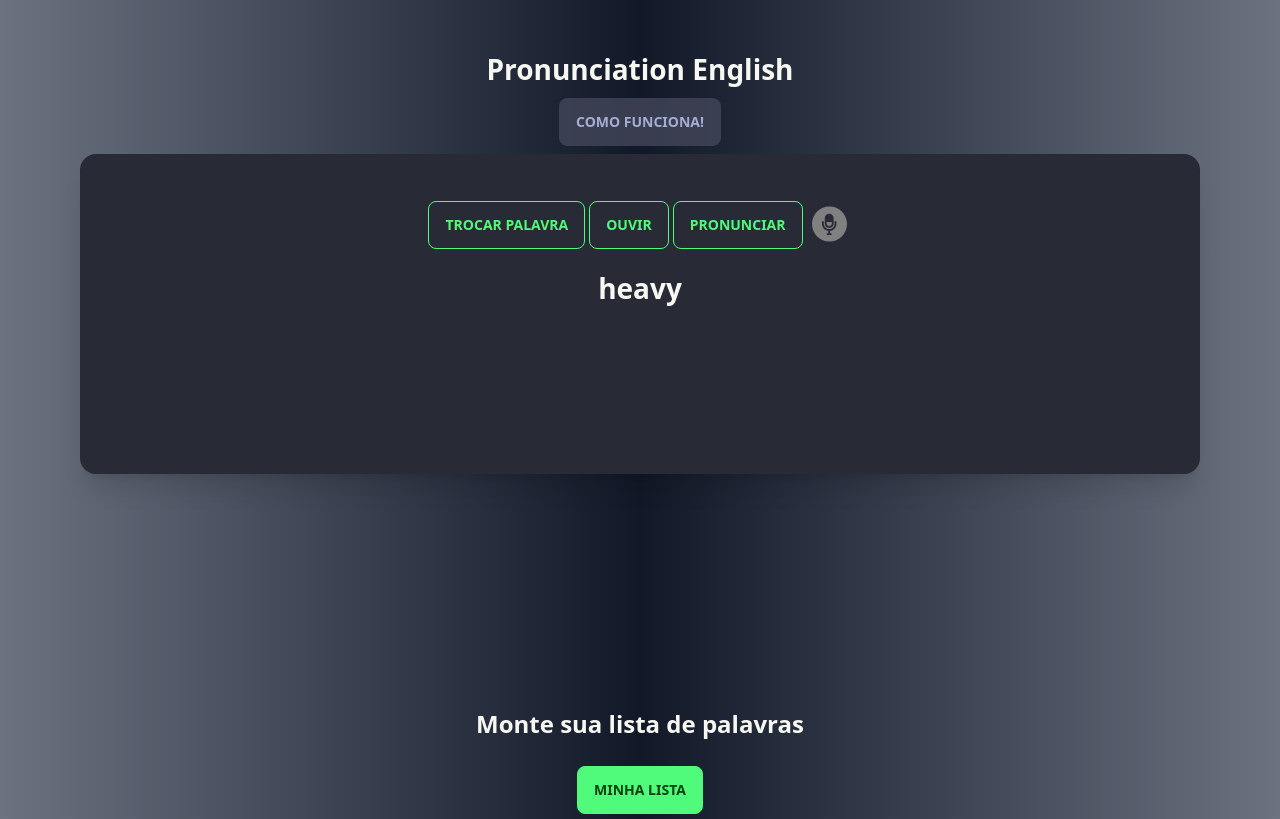
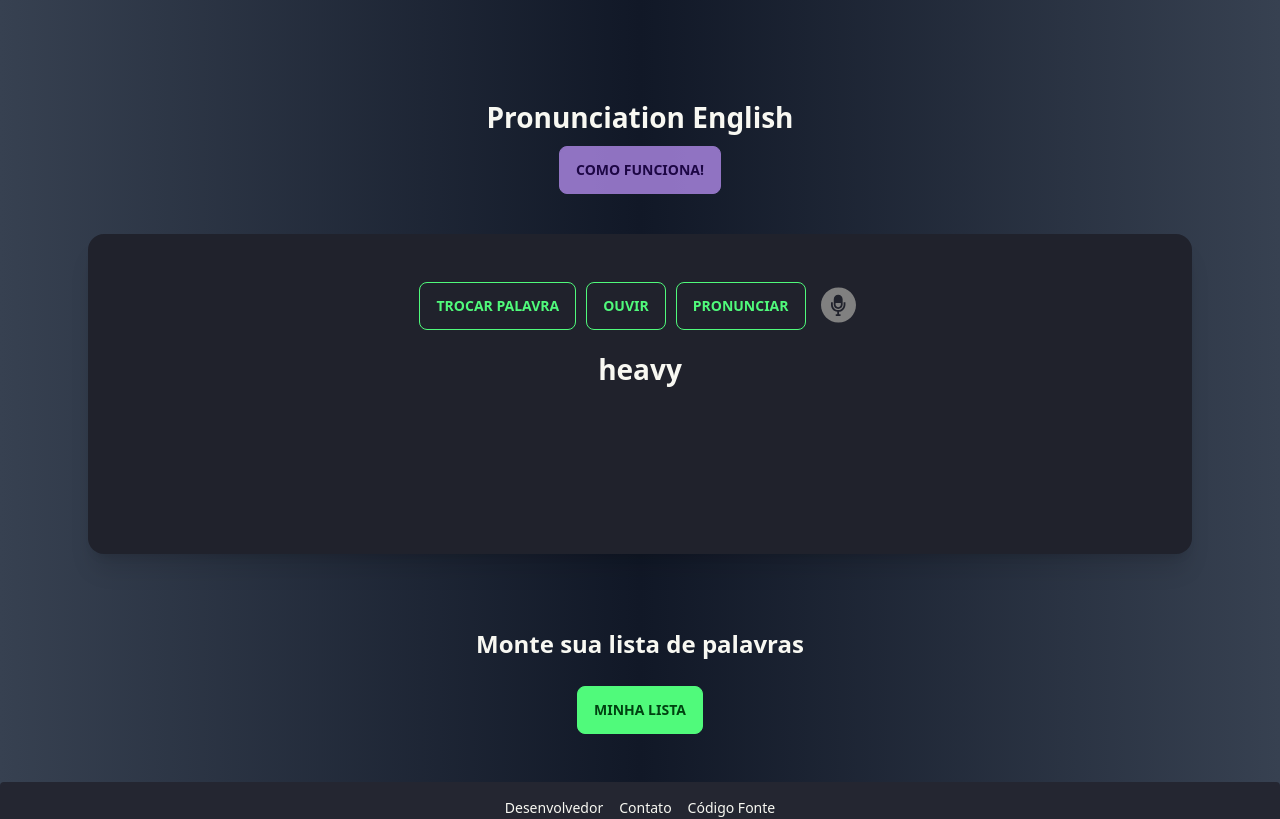
Before and after one commit to AlanStall/practice-english, a React (Vite) app: page / in a window 1280 px wide. Shown: the top 819 px of the page. Built offline with nearby package versions, Linux system fonts and the light colour scheme.

Commit message:
last details

```diff
--- a/index.html
+++ b/index.html
@@ -5,7 +5,7 @@
     <meta name="viewport" content="width=device-width, initial-scale=1.0" />
     <link href="/dist/output.css" rel="stylesheet">
     <meta name="description" content="Pratique a pronúncia das principais palavras em inglês.">
-    <title>Pronunciation English</title>
+    <title>Pratique sua pronúncia em inglês</title>
   </head>
   <body>
     <div id="root"></div>
--- a/package.json
+++ b/package.json
@@ -12,13 +12,10 @@
     "format": "prettier --write \".\\**\\*.{js,jsx,ts,tsx,css,md,json}\" --config .\\.prettierrc"
   },
   "dependencies": {
-    "localforage": "^1.10.0",
-    "match-sorter": "^6.3.1",
     "react": "^18.2.0",
     "react-copy-to-clipboard": "^5.1.0",
     "react-dom": "^18.2.0",
-    "react-router-dom": "^6.4.0-pre.15",
-    "sort-by": "^0.0.2"
+    "react-router-dom": "^6.4.0-pre.15"
   },
   "devDependencies": {
     "@types/react": "^18.0.17",
--- /dev/null
+++ b/src/App.jsx
@@ -0,0 +1,13 @@
+import { Outlet } from 'react-router-dom';
+import { Footer } from './Components/Footer';
+
+export function App() {
+  return (
+    <div className='flex flex-col h-screen justify-between bg-gradient-to-r from-gray-700 via-gray-900 to-gray-700 pt-2 lg:pt-10'>
+      <div className="container mx-auto p-2">
+        < Outlet />
+      </div>
+      < Footer />
+    </div>
+  );
+}
--- a/src/Components/Footer.jsx
+++ b/src/Components/Footer.jsx
@@ -8,22 +8,22 @@ export function Footer() {
         className="footer footer-center gap-2 py-4 xs2:p-4 bg-base-200 text-base-content rounded"
         >
         <div className="grid grid-flow-col gap-2 xs:gap-4">
-            <a className="link link-hover hover:text-[#00ff88]" href="https://github.com/AlanStall">
+            <a className="link link-hover hover:text-[#00ff88]" target="_blank" href="https://github.com/AlanStall">
             Desenvolvedor
             </a>
             <a
-            className="link link-hover hover:text-[#00ff88]"
+            className="link link-hover hover:text-[#00ff88]" target="_blank"
             href="https://www.linkedin.com/in/alan-stall-b722a962/"
             >
             Contato
             </a>
-            <a className="link link-hover hover:text-[#00ff88]" href="https://github.com/AlanStall/practice-english">
+            <a className="link link-hover hover:text-[#00ff88]" target="_blank" href="https://github.com/AlanStall/practice-english">
             Código Fonte
             </a>
         </div>
 
         <div className="grid grid-flow-col gap-2">
-            <a href="https://github.com/AlanStall">
+            <a href="https://github.com/AlanStall" target="_blank">
             <button className="btn-outline btn-success rounded-md">
                 <svg
                 xmlns="http://www.w3.org/2000/svg"
@@ -36,7 +36,7 @@ export function Footer() {
                 </svg>
             </button>
             </a>
-            <a href="https://www.linkedin.com/in/alan-stall-b722a962/">
+            <a href="https://www.linkedin.com/in/alan-stall-b722a962/" target="_blank">
             <button className="btn-outline btn-success rounded-md">
                 <svg
                 xmlns="http://www.w3.org/2000/svg"
--- a/src/Pages/Add.jsx
+++ b/src/Pages/Add.jsx
@@ -1,14 +1,12 @@
 import React from 'react';
 import { useNavigate } from 'react-router-dom';
-import { Footer } from '../Components/Footer';
 
 export function Add() {
     const navigate = useNavigate();
 
   return (
-    <>
-        <div className="min-h-screen absolute top-2 min-w-full">
-            <h1>Em desenvolvimento</h1>
+    <div className='grid place-items-center'>
+        <h1 className='text-2xl mt-5'>Em desenvolvimento</h1>
         <button
             className="btn btn-success btn-start m-1"
             onClick={() => navigate('/')}
@@ -16,10 +14,5 @@ export function Add() {
         Voltar
         </button>
     </div>
-        <div className="absolute bottom-0 min-w-full">
-            < Footer />
-        </div>
-    </>
     );
-
 }
--- a/src/Pages/Pronunciation.jsx
+++ b/src/Pages/Pronunciation.jsx
@@ -1,6 +1,5 @@
 import React, { useState } from 'react';
 import { useNavigate } from 'react-router-dom';
-import { Footer } from '../Components/Footer';
 
 export function Pronunciation() {
   const navigate = useNavigate();
@@ -962,6 +961,7 @@ export function Pronunciation() {
     recognition.start();
 
     recognition.onresult = (event) => {
+      setMicrophoneOn(false);
       const transcript = event.results[0][0].transcript.toLowerCase();
       setSpoken(transcript);
       check(transcript);
@@ -989,10 +989,13 @@ export function Pronunciation() {
   return (
     <>
       <div
-        className="min-h-screen bg-gradient-to-r from-gray-500 via-gray-900 to-gray-500 pt-2 lg:pt-10 "
+        className="pt-2 lg:pt-10 "
       >
-        <h1 className="relative m-2 font-bold text-[28px]">Pronunciation English</h1>
-        <label htmlFor="my-modal-6" className="btn modal-button animate-pulse">Como funciona!</label>
+        <div className='mb-10 grid place-items-center'>
+          <h1 className="text-center relative m-2 font-bold text-[28px]">Pronunciation English</h1>
+          <label htmlFor="my-modal-6" className="btn btn-secondary modal-button animate-pulse">Como funciona!</label>
+        </div>
+
         <input type="checkbox" id="my-modal-6" className="modal-toggle" />
         <div className="modal modal-bottom modal-middle">
           <div className="modal-box text-[15px]">
@@ -1007,19 +1010,19 @@ export function Pronunciation() {
             </div>
           </div>
         </div>
-        <div className="card bg-base-100 shadow-xl m-2 p-2 h-96 sm:mx-20 sm:p-8 sm:h-80">
+        <div className="grid place-items-center bg-base-300 card shadow-xl m-2 p-2 h-96 sm:mx-20 sm:p-8 sm:h-80 bg-base-400">
           <div>
-            <button className="btn btn-sm btn-outline btn-success xs:btn-md" onClick={updateWord}>
+            <button className="btn btn-sm btn-outline btn-success xs:btn-md mr-2" onClick={updateWord}>
               TROCAR PALAVRA
             </button>
             <button
-              className="btn btn-sm btn-outline btn-success xs:btn-md"
+              className="btn btn-sm btn-outline btn-success xs:btn-md  mr-2"
               onClick={listenWord}
               disabled={disabled}
             >
               OUVIR
             </button>
-            <button className="btn btn-sm btn-outline btn-success xs:btn-md" onClick={speakWord}>
+            <button className="btn btn-sm btn-outline btn-success xs:btn-md mr-2" disabled={microphoneOn} onClick={speakWord}>
               PRONUNCIAR
             </button>
             <button className="relative top-3.5 rounded-md" style={{ animation: microphoneOn ? 'pulse 1.5s ease-out infinite' : '' , color: microphoneOn ? '#fa4b4bfb' : 'gray'}}>
@@ -1034,20 +1037,20 @@ export function Pronunciation() {
 			          <path d="M147.483,168.391c12.436,0,22.554-10.115,22.554-22.551v-12.991h-45.108v12.991C124.929,158.274,135.047,168.391,147.483,168.391z"/>
                 </svg>
             </button>
-            <p className="text-[14px] font-bold p-2 xs2:text-[24px] xs2:p-4 sm:text-[28px]">
+            <p className="text-center text-[14px] font-bold p-2 xs2:text-[24px] xs2:p-4 sm:text-[28px]">
               {word}
             </p>
-            <p className="text-[14px] font-bold p-2 xs2:text-[20px] xs2:p-4 sm:text-[24px]">
+            <p className="text-center text-[14px] font-bold p-2 xs2:text-[20px] xs2:p-4 sm:text-[24px]">
               {spoken}
             </p>
-            <p className="text-[14px] font-bold p-2 xs2:text-[16px] xs2:p-4 md:text-[18px]">
+            <p className="text-center text-[14px] font-bold p-2 xs2:text-[16px] xs2:p-4 md:text-[18px]">
               {message}
             </p>
           </div>
           <br></br>
           <br></br>
         </div>
-        <div className="py-4 xs2:pt-10 xs:pt-16 xs:text-[20px] sm:pt-32 sm:text-[24px] lg:pt-56">
+        <div className="grid place-items-center py-4 xs2:pt-10 xs:pt-16 xs:text-[20px] sm:text-[24px]">
           <p className="font-bold">Monte sua lista de palavras</p>
           <button
             className="btn btn-success btn-start xs2:m-4 xs:mt-4 sm:m-6"
@@ -1057,7 +1060,6 @@ export function Pronunciation() {
           </button>
         </div>
       </div>
-      <Footer />
     </>
   );
 }
--- a/src/Routes.jsx
+++ b/src/Routes.jsx
@@ -1,5 +1,6 @@
 import React from 'react';
 import { Routes, Route } from 'react-router-dom';
+import { App } from './App';
 import { Add } from './Pages/Add';
 import { Pronunciation } from './Pages/Pronunciation';
 import './styles.css';
@@ -7,9 +8,11 @@ import './styles.css';
 function AllRoutes() {
   return (
     <Routes>
-      <Route path="/" element={< Pronunciation />} />
-      <Route path="/Add" element={< Add />} />
-      <Route path="*" element={<h3>Not Found</h3>} />
+      <Route path="/" element={< App />}>
+        <Route path="/" element={< Pronunciation />} />
+        <Route path="/Add" element={< Add />} />
+        <Route path="*" element={<h3 className='grid place-items-center text-2xl'>Not Found</h3>} />
+      </Route>
     </Routes>
   );
 }
--- a/src/styles.css
+++ b/src/styles.css
@@ -2,11 +2,17 @@
 @tailwind components;
 @tailwind utilities;
 
+html {
+  height: 100%;
+}
+
+body {
+  min-height: 100%;
+  text-align: center;
+}
 
 #root {
-  max-width: 2000px;
-  margin: 0;
-  text-align: center;
+  min-width: 100%;
 }
 
 button {
```
Also changed, not shown: 2 other files (tests, documents, lock files or other folders). Lines whose indentation alone changed are shown as unchanged.
